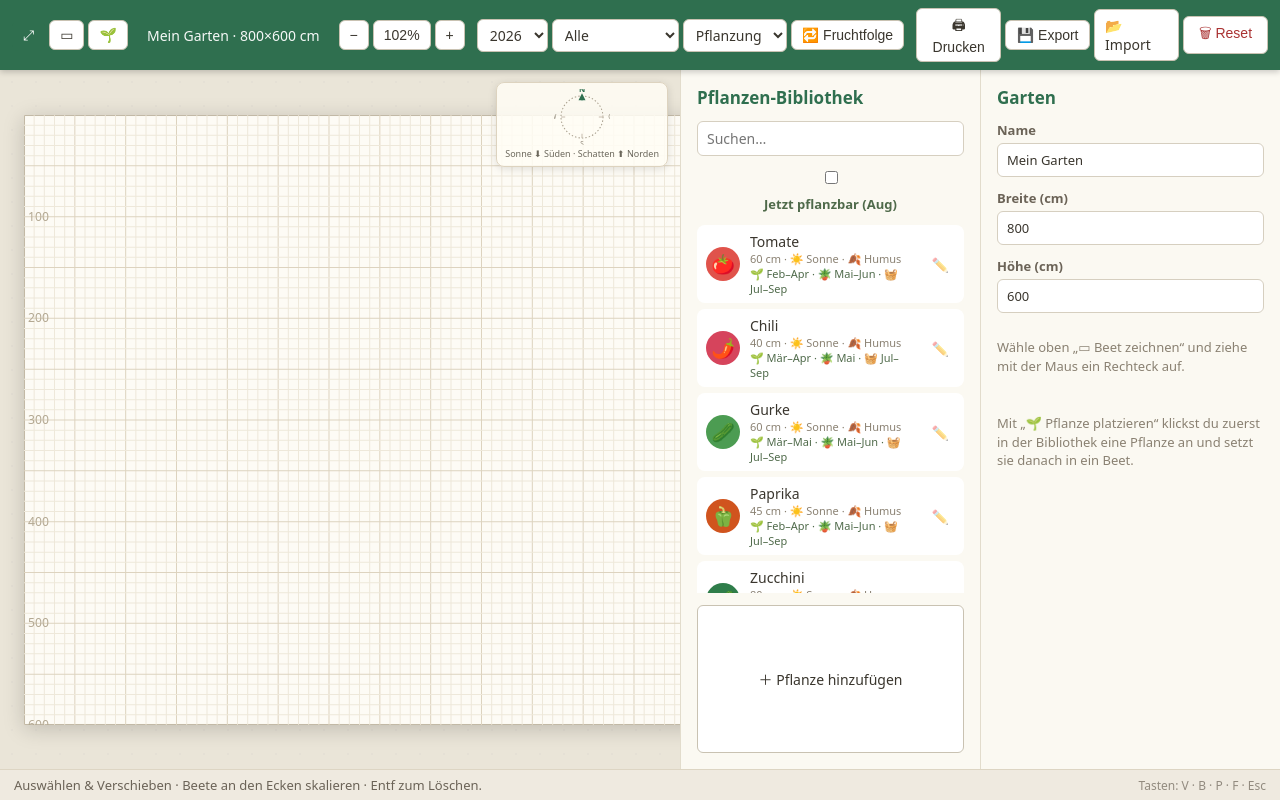
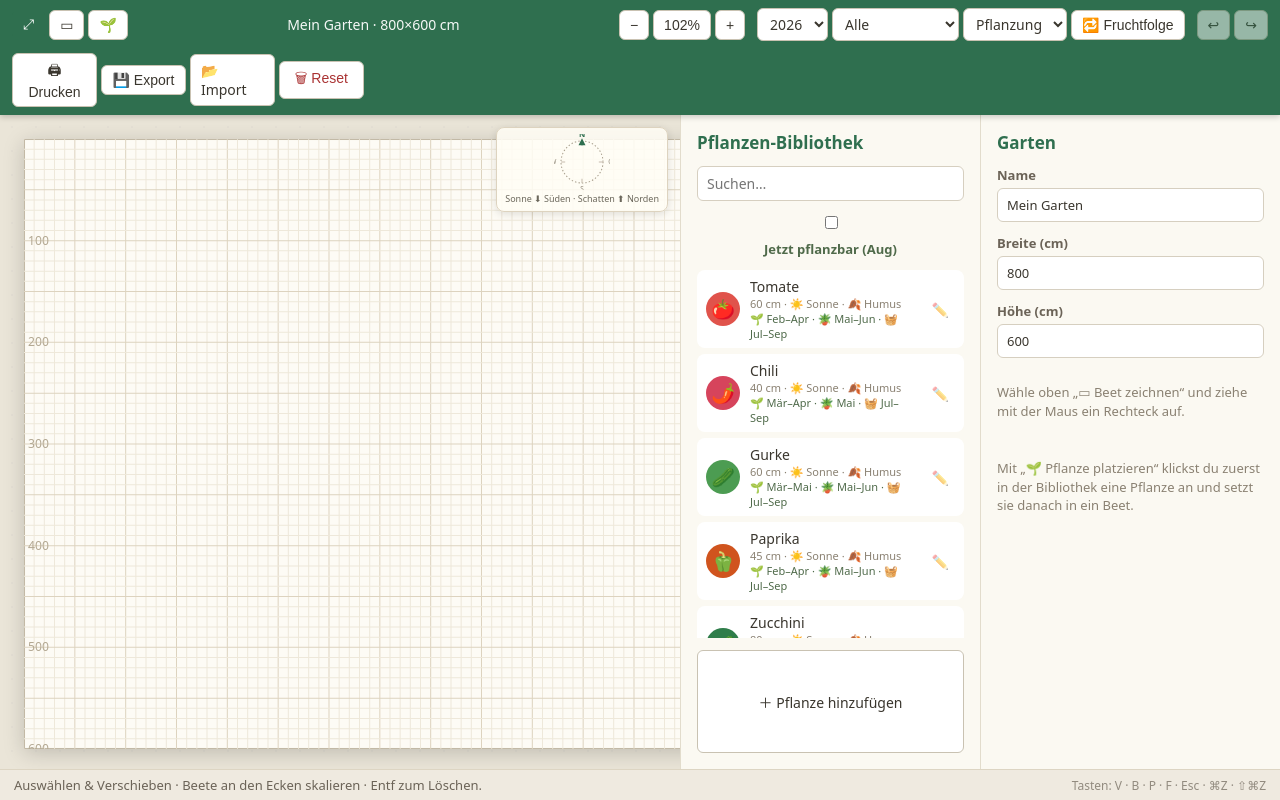
Before and after one commit to Cehir/garden-planner, a React (Vite) app: page / in a window 1280 px wide. Built offline with nearby package versions, Linux system fonts and the light colour scheme.

Commit message:
Implement undo/redo functionality and transaction support for editing actions, including toolbar and keyboard shortcuts.

```diff
--- a/src/App.tsx
+++ b/src/App.tsx
@@ -14,7 +14,7 @@ const PRINT_PAGE_H = 1123
 const PRINT_MARGIN = 48
 
 function GardenApp() {
-  const { state, dispatch } = useStore()
+  const { state, dispatch, undo, redo, canUndo, canRedo } = useStore()
   const [tool, setTool] = useState<Tool>('select')
   const [selected, setSelected] = useState<Selected | null>(null)
   const [placedPlant, setPlacedPlant] = useState<Plant | null>(null)
@@ -49,6 +49,21 @@ function GardenApp() {
           target.tagName === 'SELECT' ||
           target.isContentEditable)
       if (typing && (e.key === 'Delete' || e.key === 'Backspace')) return
+      if ((e.metaKey || e.ctrlKey) && e.key.toLowerCase() === 'z') {
+        if (!typing) {
+          e.preventDefault()
+          if (e.shiftKey) redo()
+          else undo()
+        }
+        return
+      }
+      if ((e.metaKey || e.ctrlKey) && e.key.toLowerCase() === 'y') {
+        if (!typing) {
+          e.preventDefault()
+          redo()
+        }
+        return
+      }
       if (e.key === 'Delete' || e.key === 'Backspace') {
         if (selected?.kind === 'bed') {
           dispatch({ type: 'removeBed', id: selected.id })
@@ -73,7 +88,7 @@ function GardenApp() {
     }
     window.addEventListener('keydown', onKey)
     return () => window.removeEventListener('keydown', onKey)
-  }, [selected, dispatch, fit])
+  }, [selected, dispatch, fit, undo, redo])
 
   function setToolSafe(t: Tool) {
     setTool(t)
@@ -210,6 +225,10 @@ ${svg}
         onExport={handleExport}
         onImport={handleImport}
         onReset={handleReset}
+        onUndo={undo}
+        onRedo={redo}
+        canUndo={canUndo}
+        canRedo={canRedo}
         season={season}
         onSeason={setSeason}
         phase={phase}
@@ -241,7 +260,7 @@ ${svg}
             ? <span>Klicke in ein Beet, um „{placedPlant.name}“ zu platzieren.</span>
             : <span>Wähle links in der Bibliothek eine Pflanze aus.</span>)}
         {tool === 'select' && <span>Auswählen &amp; Verschieben · Beete an den Ecken skalieren · Entf zum Löschen.</span>}
-        <span className="keys">Tasten: V · B · P · F · Esc</span>
+        <span className="keys">Tasten: V · B · P · F · Esc · ⌘Z · ⇧⌘Z</span>
       </footer>
     </div>
   )
--- a/src/components/Editor.tsx
+++ b/src/components/Editor.tsx
@@ -104,7 +104,7 @@ function nearHandle(
 }
 
 export default function Editor({ tool, selected, onSelect, placedPlant, zoom, season, phase, showRotation, year }: EditorProps) {
-  const { state, dispatch } = useStore()
+  const { state, dispatch, beginTransaction, commitTransaction } = useStore()
   const svgRef = useRef<SVGSVGElement>(null)
   const dragRef = useRef<DragState | null>(null)
   const [draft, setDraft] = useState<{ x: number; y: number; w: number; h: number } | null>(null)
@@ -142,6 +142,7 @@ export default function Editor({ tool, selected, onSelect, placedPlant, zoom, se
 
     if (tool === 'bed') {
       dragRef.current = { kind: 'draw', startX: point.x, startY: point.y }
+      beginTransaction()
       return
     }
 
@@ -160,6 +161,7 @@ export default function Editor({ tool, selected, onSelect, placedPlant, zoom, se
             startY: point.y,
             origSize: selectedPlaced.size,
           }
+          beginTransaction()
           return
         }
       }
@@ -181,6 +183,7 @@ export default function Editor({ tool, selected, onSelect, placedPlant, zoom, se
           origX: p.x,
           origY: p.y,
         }
+        beginTransaction()
         return
       }
     }
@@ -218,6 +221,7 @@ export default function Editor({ tool, selected, onSelect, placedPlant, zoom, se
           startY: point.y,
           orig: { x: selectedBed.x, y: selectedBed.y, w: selectedBed.w, h: selectedBed.h },
         }
+        beginTransaction()
         return
       }
     }
@@ -238,6 +242,7 @@ export default function Editor({ tool, selected, onSelect, placedPlant, zoom, se
           startY: point.y,
           origSize: p.size,
         }
+        beginTransaction()
         return
       }
       if (Math.hypot(point.x - cx, point.y - cy) <= r) {
@@ -251,6 +256,7 @@ export default function Editor({ tool, selected, onSelect, placedPlant, zoom, se
           origX: p.x,
           origY: p.y,
         }
+        beginTransaction()
         return
       }
     }
@@ -266,6 +272,7 @@ export default function Editor({ tool, selected, onSelect, placedPlant, zoom, se
           origX: bed.x,
           origY: bed.y,
         }
+        beginTransaction()
         return
       }
     }
@@ -345,6 +352,12 @@ export default function Editor({ tool, selected, onSelect, placedPlant, zoom, se
       onSelect({ kind: 'bed', id })
       setDraft(null)
     }
+    commitTransaction()
+  }
+
+  function handlePointerCancel() {
+    dragRef.current = null
+    commitTransaction()
   }
 
   const gridLines: { x1: number; y1: number; x2: number; y2: number; major: boolean }[] = []
@@ -397,6 +410,7 @@ export default function Editor({ tool, selected, onSelect, placedPlant, zoom, se
           onPointerDown={handlePointerDown}
           onPointerMove={handlePointerMove}
           onPointerUp={handlePointerUp}
+          onPointerCancel={handlePointerCancel}
           style={{ cursor: tool === 'bed' ? 'crosshair' : tool === 'plant' ? 'pointer' : 'default' }}
         >
           <rect
--- a/src/components/Toolbar.tsx
+++ b/src/components/Toolbar.tsx
@@ -14,6 +14,10 @@ interface ToolbarProps {
   onExport: () => void
   onImport: (file: File) => void
   onReset: () => void
+  onUndo: () => void
+  onRedo: () => void
+  canUndo: boolean
+  canRedo: boolean
   season: Season
   onSeason: (s: Season) => void
   phase: Phase
@@ -34,6 +38,10 @@ export default function Toolbar({
   onExport,
   onImport,
   onReset,
+  onUndo,
+  onRedo,
+  canUndo,
+  canRedo,
   season,
   onSeason,
   phase,
@@ -152,6 +160,27 @@ export default function Toolbar({
       </div>
 
       <div className="toolbar-group">
+        <button
+          type="button"
+          className="tool"
+          onClick={onUndo}
+          disabled={!canUndo}
+          title="Rückgängig (⌘Z)"
+        >
+          ↩
+        </button>
+        <button
+          type="button"
+          className="tool"
+          onClick={onRedo}
+          disabled={!canRedo}
+          title="Wiederholen (⇧⌘Z)"
+        >
+          ↪
+        </button>
+      </div>
+
+      <div className="toolbar-group">
         <button type="button" className="tool wide" onClick={onPrint} title="Garten, Beete und Pflanzen drucken">
           🖨 Drucken
         </button>
--- a/src/store.tsx
+++ b/src/store.tsx
@@ -1,4 +1,4 @@
-import { createContext, useContext, useEffect, useMemo, useReducer } from 'react'
+import { createContext, useCallback, useContext, useEffect, useMemo, useReducer } from 'react'
 import type { ReactNode, Dispatch } from 'react'
 import type { AppState, Bed, Garden, PlacedPlant, Plant } from './types'
 import { DEFAULT_PLANTS } from './plants'
@@ -116,18 +116,124 @@ export function reducer(state: AppState, action: Action): AppState {
 interface StoreContextValue {
   state: AppState
   dispatch: Dispatch<Action>
+  undo: () => void
+  redo: () => void
+  canUndo: boolean
+  canRedo: boolean
+  beginTransaction: () => void
+  commitTransaction: () => void
 }
 
 const StoreContext = createContext<StoreContextValue | null>(null)
 
+export const MAX_HISTORY = 10
+
+export interface HistoryState {
+  present: AppState
+  past: AppState[]
+  future: AppState[]
+  txnOpen: boolean
+  txnBase: AppState | null
+}
+
+export type HistoryAction =
+  | { type: 'mutate'; action: Action }
+  | { type: 'begin' }
+  | { type: 'commit' }
+  | { type: 'undo' }
+  | { type: 'redo' }
+
+function createHistoryState(state: AppState): HistoryState {
+  return { present: state, past: [], future: [], txnOpen: false, txnBase: null }
+}
+
+function sameState(a: AppState, b: AppState): boolean {
+  return a === b || JSON.stringify(a) === JSON.stringify(b)
+}
+
+export function historyReducer(hs: HistoryState, sa: HistoryAction): HistoryState {
+  switch (sa.type) {
+    case 'begin':
+      return { ...hs, txnOpen: true, txnBase: hs.present }
+    case 'commit': {
+      if (!hs.txnOpen || !hs.txnBase) return hs
+      const changed = !sameState(hs.txnBase, hs.present)
+      return {
+        present: hs.present,
+        past: changed ? [...hs.past, hs.txnBase].slice(-MAX_HISTORY) : hs.past,
+        future: changed ? [] : hs.future,
+        txnOpen: false,
+        txnBase: null,
+      }
+    }
+    case 'undo':
+      if (hs.past.length === 0) return hs
+      return {
+        present: hs.past[hs.past.length - 1],
+        past: hs.past.slice(0, -1),
+        future: [...hs.future, hs.present].slice(-MAX_HISTORY),
+        txnOpen: false,
+        txnBase: null,
+      }
+    case 'redo':
+      if (hs.future.length === 0) return hs
+      return {
+        present: hs.future[hs.future.length - 1],
+        past: [...hs.past, hs.present].slice(-MAX_HISTORY),
+        future: hs.future.slice(0, -1),
+        txnOpen: false,
+        txnBase: null,
+      }
+    case 'mutate':
+      if (sa.action.type === 'load') {
+        return createHistoryState(normalizeState(sa.action.state))
+      }
+      if (hs.txnOpen) {
+        return { ...hs, present: reducer(hs.present, sa.action) }
+      }
+      return {
+        present: reducer(hs.present, sa.action),
+        past: [...hs.past, hs.present].slice(-MAX_HISTORY),
+        future: [],
+        txnOpen: false,
+        txnBase: null,
+      }
+  }
+}
+
 export function StoreProvider({ children }: { children: ReactNode }) {
-  const [state, dispatch] = useReducer(reducer, undefined, loadState)
+  const [history, historyDispatch] = useReducer(
+    historyReducer,
+    undefined,
+    (): HistoryState => createHistoryState(loadState()),
+  )
+
+  const dispatch = useCallback(
+    (action: Action) => historyDispatch({ type: 'mutate', action }),
+    [],
+  )
+  const undo = useCallback(() => historyDispatch({ type: 'undo' }), [])
+  const redo = useCallback(() => historyDispatch({ type: 'redo' }), [])
+  const beginTransaction = useCallback(() => historyDispatch({ type: 'begin' }), [])
+  const commitTransaction = useCallback(() => historyDispatch({ type: 'commit' }), [])
 
   useEffect(() => {
-    localStorage.setItem(STORAGE_KEY, JSON.stringify(state))
-  }, [state])
+    localStorage.setItem(STORAGE_KEY, JSON.stringify(history.present))
+  }, [history.present])
 
-  const value = useMemo(() => ({ state, dispatch }), [state])
+  const value = useMemo<StoreContextValue>(
+    () => ({
+      state: history.present,
+      dispatch,
+      undo,
+      redo,
+      canUndo: history.past.length > 0,
+      canRedo: history.future.length > 0,
+      beginTransaction,
+      commitTransaction,
+    }),
+    [history, dispatch, undo, redo, beginTransaction, commitTransaction],
+  )
 
   return <StoreContext.Provider value={value}>{children}</StoreContext.Provider>
 }
```
Also changed, not shown: 1 other file (tests, documents, lock files or other folders).
